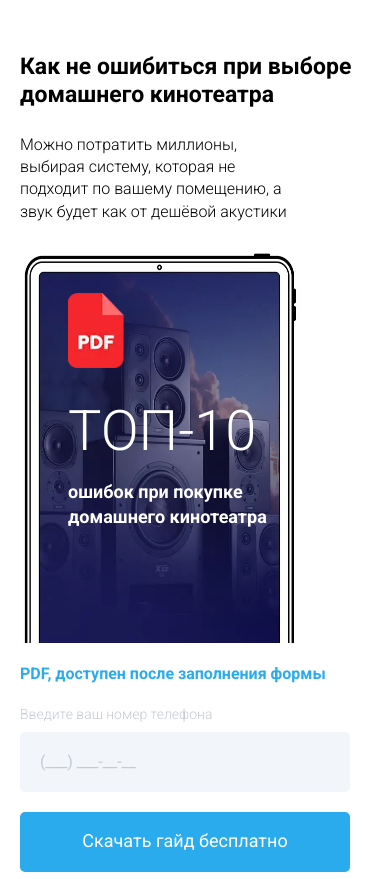
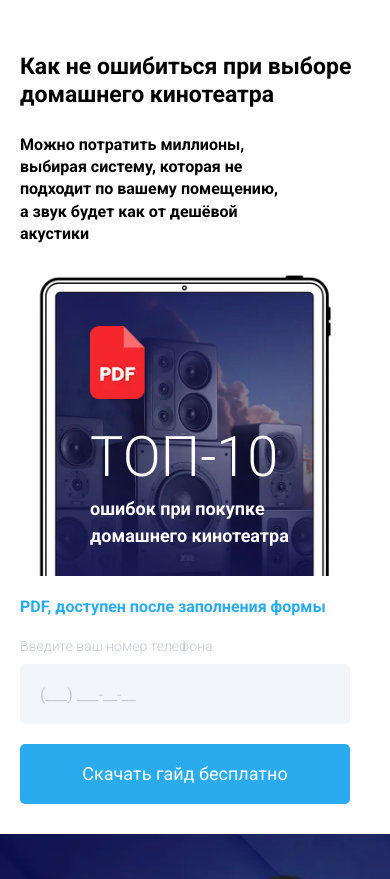
Before and after one commit to den10004/landing-audio, a website built with Vite: page index.html in a window 390 px wide. Shown: the part 8660-9539 px from the top of the page. Built offline with nearby package versions, Linux system fonts and the light colour scheme.

Commit message:
правки блока guide

```diff
--- a/index.html
+++ b/index.html
@@ -678,11 +678,18 @@
             </form>
           </div>
           <div class="guide__img">
-            <img src="./src/images/tel.webp" alt="телефон" />
-
-            <div>
-              <img src="./src/images/pdf.webp" alt="pdf" />
-              <div>ТОП-10</div>
+            <div class="guide__wrap-img">
+              <img
+                src="./src/images/tel.webp"
+                alt="телефон"
+                style="position: relative"
+              />
+            </div>
+            <div class="guide__wrap">
+              <div>
+                <img src="./src/images/pdf.webp" alt="pdf" />
+              </div>
+              <div class="guide__top">ТОП-10</div>
               <span class="font-p" style="font-weight: bold"
                 >ошибок при покупке <br />домашнего кинотеатра</span
               >
--- a/src/styles/guide.css
+++ b/src/styles/guide.css
@@ -15,6 +15,9 @@
     grid-area: 1 / 1 / 2 / 2;
 }
 
+.guide__headline>p {
+    font-weight: bold;
+}
 
 .guide__pdf {
     grid-area: 2 / 1 / 3 / 2;
@@ -62,17 +65,26 @@
     width: 355px;
 }
 
-.guide__img>div {
+.guide__wrap {
     position: absolute;
     top: 330px;
-    left: 167px;
+    left: 145px;
     color: var(--color-white);
 }
 
-.guide__img>div>div {
+.guide__wrap-img {
+    position: relative;
+
+}
+
+.guide__wrap-img>img {
+    height: 100%;
+}
+
+.guide__top {
     font-size: 100px;
     font-weight: 300;
-    margin: 45px 0 15px 0;
+    margin: 40px 0 15px 0;
 }
 
 
@@ -97,8 +109,8 @@
         justify-content: flex-start;
     }
 
-    .guide__img>img {
-        max-width: 470px;
+    .guide__img>div>img {
+        max-width: 490px;
     }
 
     .guide__content>div>h2 {
@@ -117,16 +129,23 @@
         width: 260px;
     }
 
-    .guide__img>div {
-        top: 130px;
-        left: 67px;
+    .guide__wrap {
+        top: 155px;
+        left: 100px;
     }
 
-    .guide__img>div>div {
-        font-size: 70px;
+    .guide__wrap-img {
+        height: 565px;
+        overflow: hidden;
     }
 
-    .guide__content>div>p {
+
+    .guide__top {
+        font-size: 70px;
+        margin: 70px 0 10px 0;
+    }
+
+    .guide__top>p {
         padding-right: 157px;
         margin: 32px 0 0 0;
     }
@@ -157,10 +176,18 @@
         margin: 25px 0 0 0;
     }
 
+    .guide__wrap-img {
+        height: 410px;
+    }
+
     .guide__img {
         grid-area: 2 / 2 / 3 / 3;
         flex-direction: column;
         width: 100%;
+    }
+
+    .guide__wrap-img>img {
+        height: auto;
     }
 
     .guide__form {
@@ -183,9 +210,8 @@
         margin-top: 20px;
     }
 
-    .guide__img>img {
+    .guide__img>div>img {
         max-width: 100%;
-        height: 400px;
     }
 
     .guide__img {
@@ -193,12 +219,17 @@
         justify-content: flex-end
     }
 
-    .guide__img>div {
-        top: 70px;
+    .guide__wrap {
+        top: 75px;
+        left: 71px;
     }
 
-    .guide__img>div>div {
+    .guide__top {
         margin: 27px 0 15px 0;
+    }
+
+    .guide__wrap>span {
+        font-size: 24px;
     }
 }
 
@@ -215,29 +246,32 @@
     }
 
     .guide__img>div>img {
-        width: 56px;
-    }
-
-    .guide__img>img {
-        max-width: 280px;
+        width: 300px;
+        margin: 0 auto;
     }
 
 
-    .guide__img>div>div {
-        margin: 27px 0 15px 0;
-    }
-
-    .guide__img>div>div {
+    .guide__top {
+        margin: 22px 0 5px 0;
         font-size: 56px;
     }
 
-    .guide__img>div {
-        top: 50px;
-        left: 48px;
+    .guide__wrap {
+        top: 60px;
+        left: 55px;
     }
 
-    .guide__img>div>span {
+    .guide__wrap-img {
+        height: 310px;
+    }
+
+    .guide__wrap>div>img {
+        width: 55px;
+    }
+
+    .guide__wrap>span {
         font-size: 18px !important;
+        line-height: 1.5;
     }
 
     .guide__headline {
@@ -250,6 +284,8 @@
 
     .guide__img {
         grid-area: 2 / 1 / 3 / 2;
+        width: 300px;
+        margin: 0 auto;
     }
 
     .guide__form>div>input {
--- a/src/styles/styles.css
+++ b/src/styles/styles.css
@@ -188,6 +188,10 @@ label {
   button {
     font-size: 18px;
   }
+
+  .font-p {
+    font-size: 26px;
+  }
 }
 
 
@@ -203,10 +207,6 @@ label {
 
   .font-h1 {
     font-size: 36px;
-  }
-
-  .font-p {
-    font-size: 26px;
   }
 }
 
```
